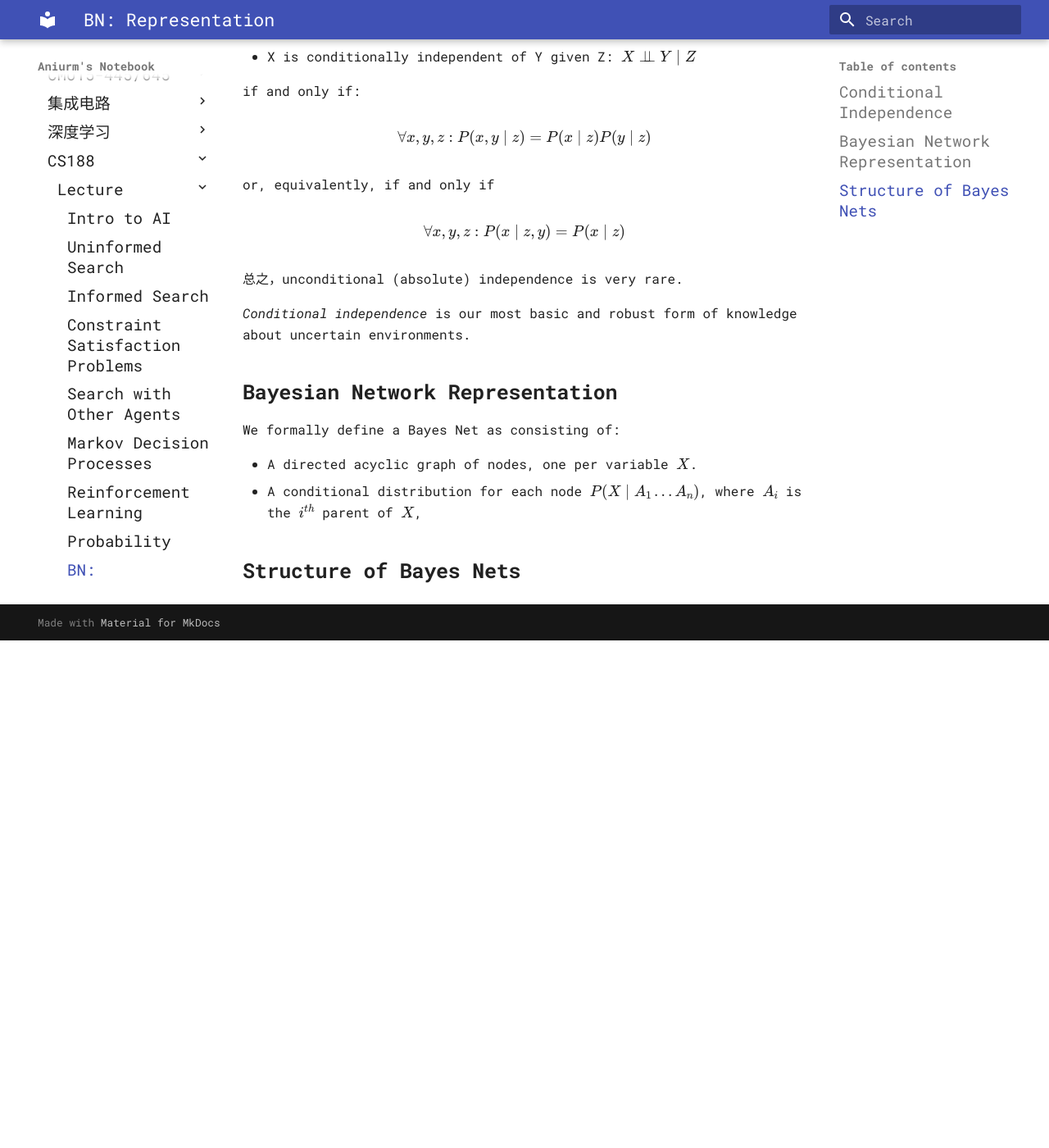
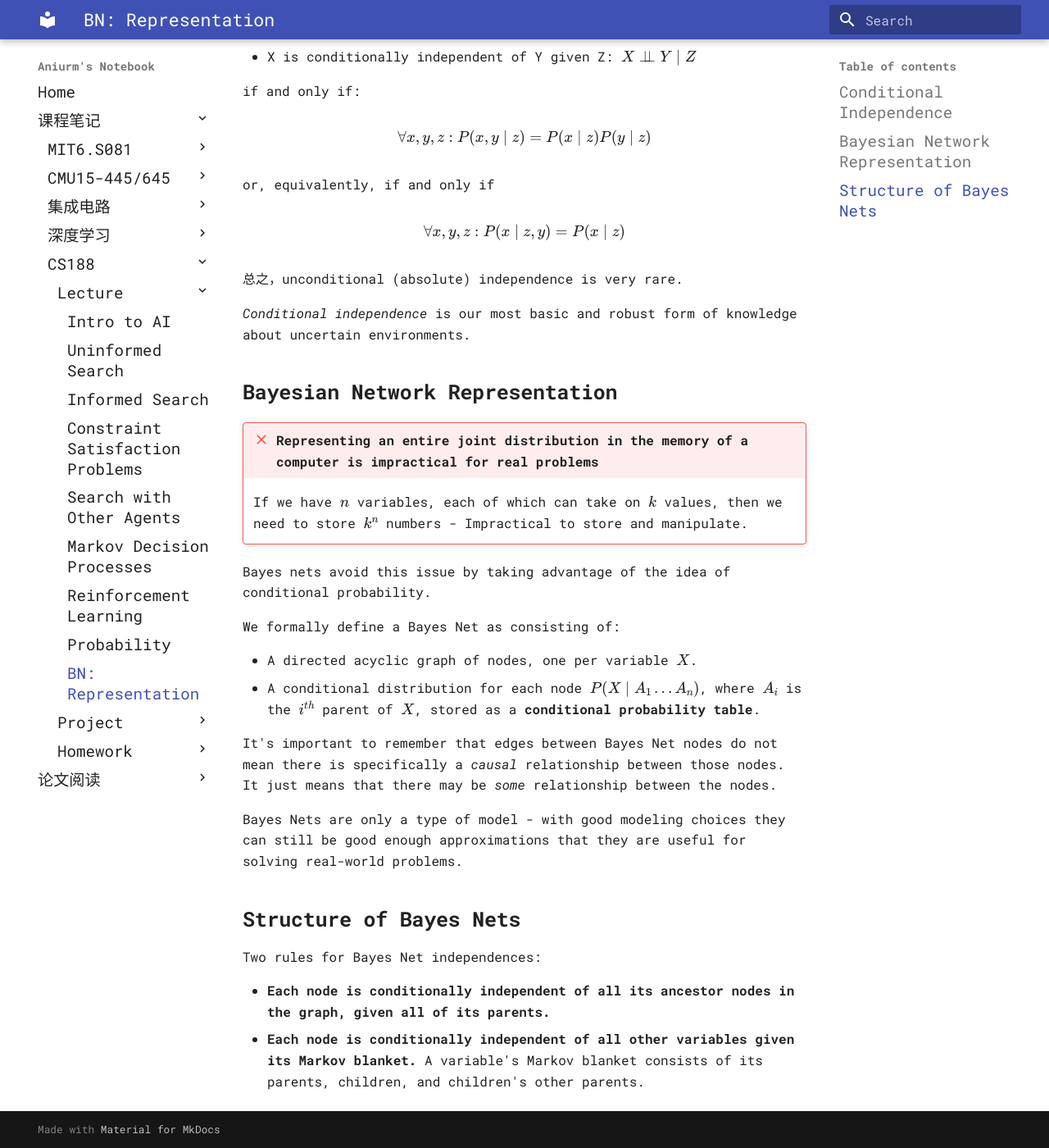
Before and after one commit to Aniurm/notebook, an MkDocs documentation site: the page built from docs/course_notes/cs188/lecture/BN-representation.md, in a window 1280 px wide and 1400 px high, scrolled down 715 px. Shown: the whole window at 82% size. Built offline with MkDocs 1.6.1 and Material for MkDocs 9.7.7, drawn with Linux system fonts in a browser that asks for light colours; some web fonts are replaced; before the commit the page ends 1496 px from its top, so only the background shows below that.

Commit message:
feat(cs188): BN: representation

```diff
--- a/docs/course_notes/cs188/lecture/BN-representation.md
+++ b/docs/course_notes/cs188/lecture/BN-representation.md
@@ -35,9 +35,26 @@
 
 ## Bayesian Network Representation
 
+!!! failure "Representing an entire joint distribution in the memory of a computer is impractical for real problems"
+    If we have $n$ variables, each of which can take on $k$ values, then we need to store $k^n$ numbers - Impractical
+    to store and manipulate.
+
+Bayes nets avoid this issue by taking advantage of the idea of conditional probability.
+
 We formally define a Bayes Net as consisting of:
 
 * A directed acyclic graph of nodes, one per variable $X$.
 * A conditional distribution for each node $P(X \mid A_1 \dots A_n)$, where $A_i$ is the $i^{th}$ parent of $X$,
+  stored as a **conditional probability table**.
+
+It's important to remember that edges between Bayes Net nodes do not mean there is specifically a *causal* relationship between those nodes. It just means that there may be *some* relationship between the nodes.
+
+Bayes Nets are only a type of model - with good modeling choices they can still be good enough approximations
+that they are useful for solving real-world problems.
 
 ## Structure of Bayes Nets
+
+Two rules for Bayes Net independences:
+
+* **Each node is conditionally independent of all its ancestor nodes in the graph, given all of its parents.**
+* **Each node is conditionally independent of all other variables given its Markov blanket.** A variable's Markov blanket consists of its parents, children, and children's other parents.
```
